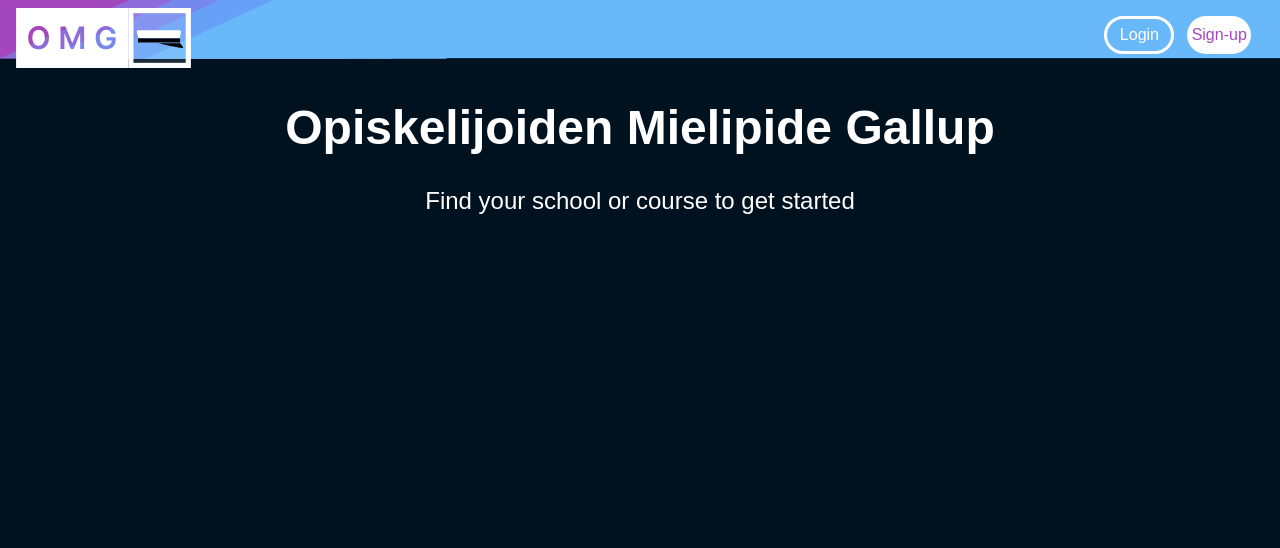
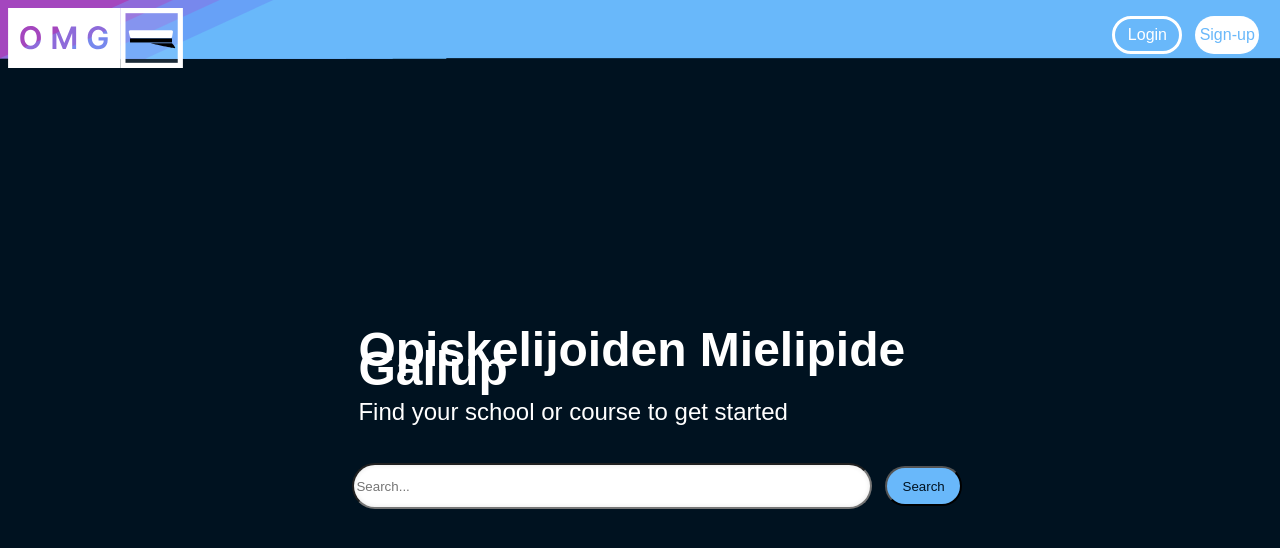
Before and after one commit to timozo/OMG, a React (Vite) app: page / in a window 1280 px wide. Shown: the top 548 px of the page. Built offline with nearby package versions, Linux system fonts and the light colour scheme.

Commit message:
finishes landing page layout. Waiting for data.

```diff
--- a/src/App.css
+++ b/src/App.css
@@ -4,6 +4,7 @@
 
 .app_header {
   display: flex;
+  position: sticky;
   width: 100%;
   justify-content: space-between;
 }
@@ -14,10 +15,24 @@
   flex-direction: row;
 }
 
+.landing_page {
+  display: flex;
+  flex-direction: column;
+  margin-top: 30vh;
+  justify-content: center;
+  align-items: center;
+}
+
+.landing_text {
+  width: 44vw;
+}
+
 .landing_header {
   color: white;
   font-size: 3em;
   font-family: sans-serif;
+  text-align: start;
+  line-height: 0.4;
 }
 
 .landing_prompt {
@@ -25,6 +40,8 @@
   font-size: 1.5em;
   font-family: sans-serif;
   font-weight: 300;
+  text-align: start;
+  line-height: 0.2;
 }
 
 .btn_wrapper {
@@ -56,7 +73,7 @@
   height: 4.7vh;
   background-color: white;
   border-radius: 50px;
-  color: #a446be;
+  color: #69b8fa;
   justify-content: center;
   align-items: center;
   text-align: center;
@@ -64,3 +81,24 @@
   text-decoration: none;
   font-family: sans-serif;
 }
+
+.landing_search_container {
+  margin-left: 2.7vw;
+  margin-top: 3vh;
+}
+
+.landing_search {
+  width: 40vw;
+  height: 5vh;
+  border-radius: 50px;
+  box-shadow: inset 0 0 5px rgba(0, 0, 0, 0.1);
+}
+
+.landing_search_btn {
+  width: 6vw;
+  height: 5vh;
+  border-radius: 50px;
+  background-color: #69b8fa;
+  color: #001220;
+  margin-left: 1vw;
+}
--- a/src/index.css
+++ b/src/index.css
@@ -1,4 +1,5 @@
 :root {
   background-image: url(./assets/bg-vectors.svg);
   background-size: cover;
+  margin: 0 auto;
 }
--- a/src/views/LandingPage.jsx
+++ b/src/views/LandingPage.jsx
@@ -2,14 +2,28 @@ import Header from "../comonents/Header";
 
 export default function LandingPage() {
   return (
-    <body className="landing_page">
+    <>
       <Header />
-      <span className="landing_text">
-        <h1 className="landing_header">Opiskelijoiden Mielipide Gallup</h1>
-        <h3 className="landing_prompt">
-          Find your school or course to get started
-        </h3>
-      </span>
-    </body>
+      <body className="landing_page">
+        <div className="landing_text">
+          <h1 className="landing_header">Opiskelijoiden Mielipide Gallup</h1>
+          <h3 className="landing_prompt">
+            Find your school or course to get started
+          </h3>
+        </div>
+        <div className="landing_search_container">
+          <input
+            type="text"
+            placeholder="Search..."
+            className="landing_search"
+            // value={searchTerm}
+            // onChange={(e) => setSearchTerm(e.target.value)}
+          />
+          <button /*onClick={handleSearch}*/ className="landing_search_btn">
+            Search
+          </button>
+        </div>
+      </body>
+    </>
   );
 }
```
